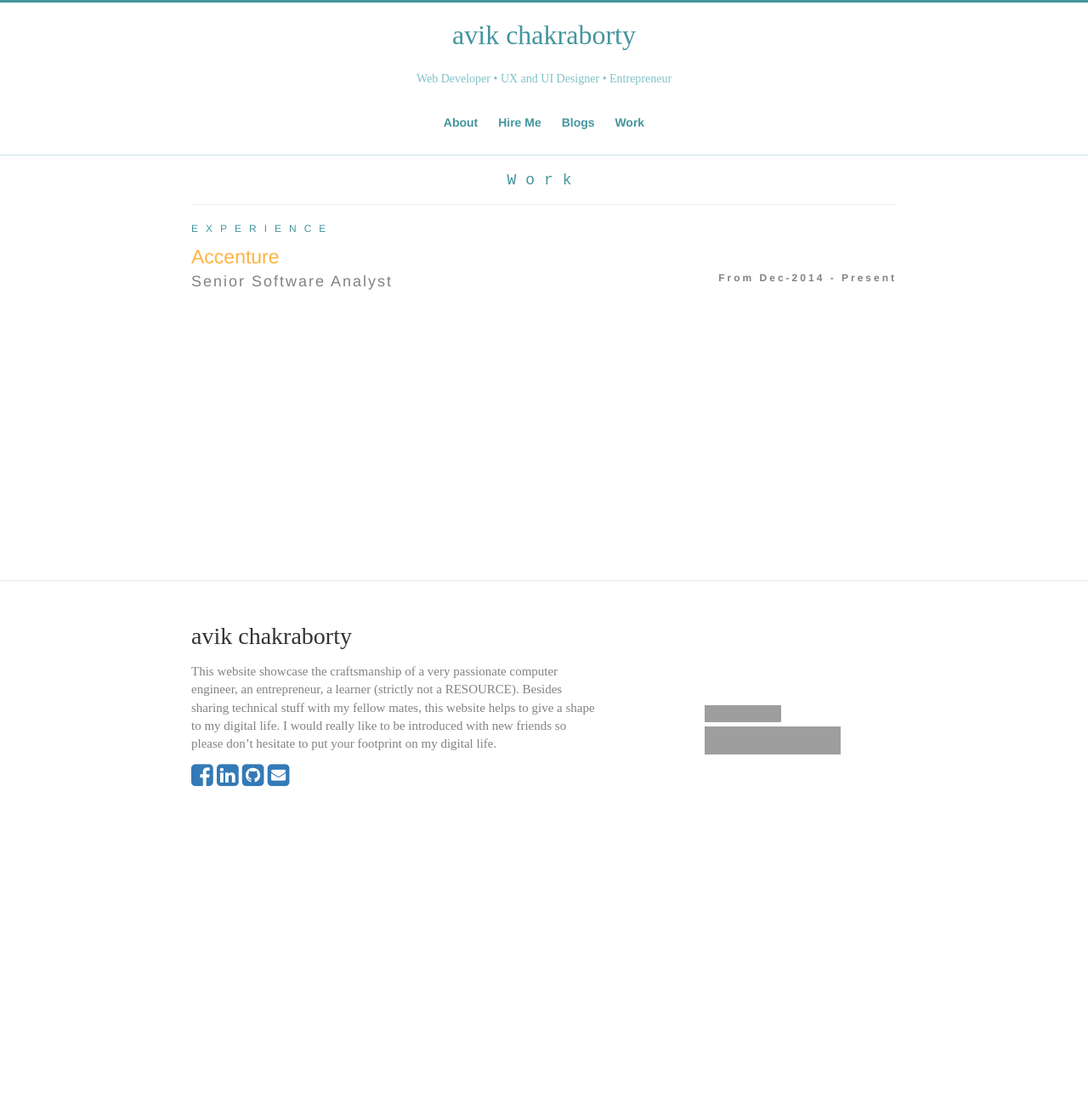
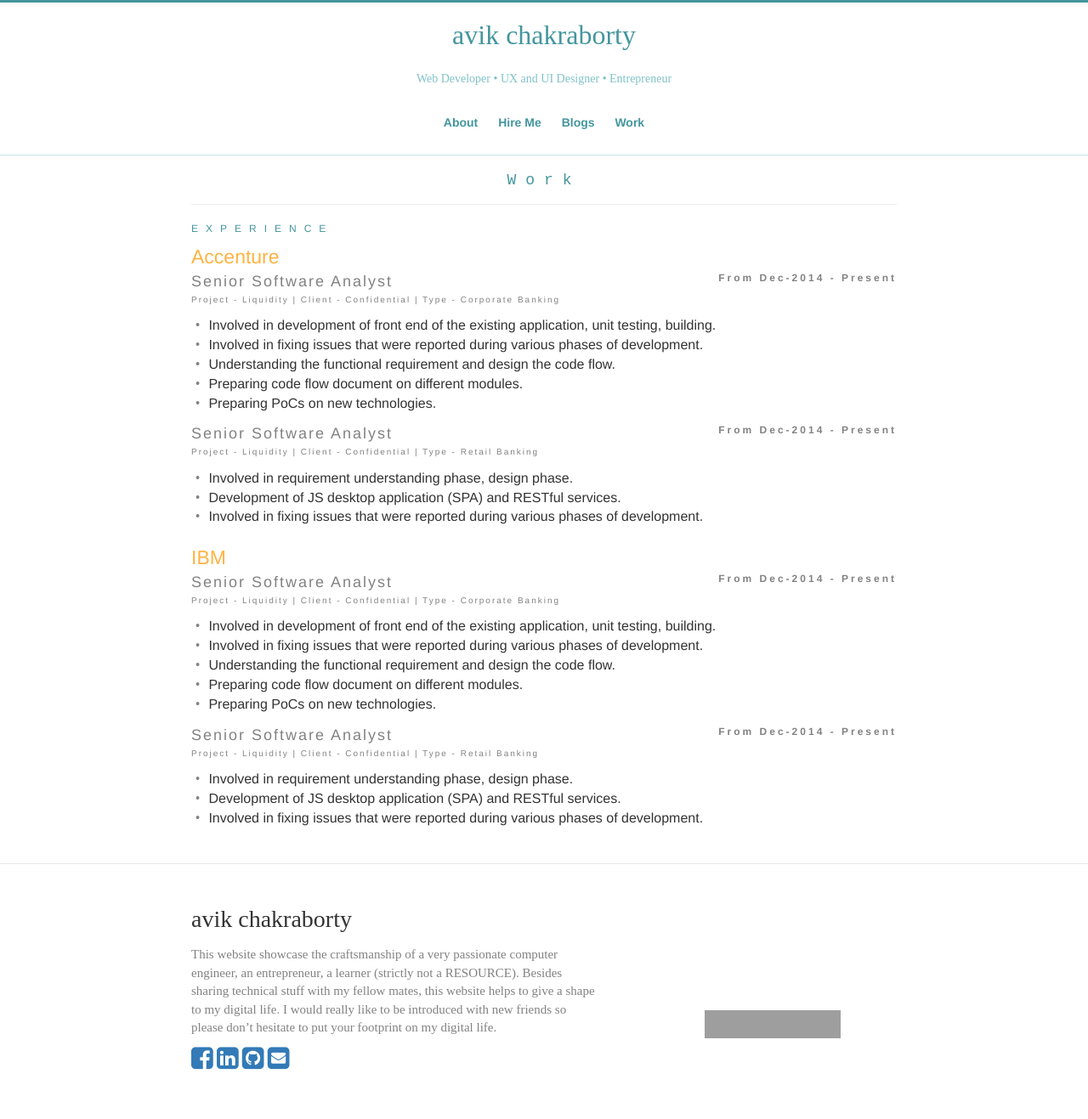
Before and after one commit to avikjis27/avikjis27.github.io, a Jekyll site: the page built from work.html, in a window 1280 px wide. Shown: the whole page at 85% size. Built offline with Jekyll 4.4.1, drawn with Linux system fonts in a browser that asks for light colours; nearby versions of some CDN libraries; some web fonts are replaced; before the commit the page ends 983 px from its top, so only the background shows below that; grey boxes are pictures that could not be loaded.

Commit message:
Experience modified

```diff
--- a/_sass/_work.scss
+++ b/_sass/_work.scss
@@ -25,5 +25,34 @@
     float: left;
 
   }
+  .company-project {
+    /* float: left; */
+    font-size: 10px;
+    letter-spacing: 2px;
+    color: #828282;
+    /* float: left; */
+    margin-top: 27px;
+}
+  .company-resp{
+    margin-top: 12px;
+    padding-bottom:12px;
+    font-size: 16px;
+  }
+   ul {
+      list-style: none;
+      padding:0;
+      margin:0;
+  }
+
+  li {
+      padding-left: 1em;
+      text-indent: -.7em;
+  }
+
+  li:before {
+      content: "\002022"; font-family:"Webdings";
+      color: $grey-color;
+      padding-right: 10px;
+  }
 
 }
--- a/work.html
+++ b/work.html
@@ -11,8 +11,67 @@
     <div class="company-designation">Senior Software Analyst</div>
     <div class="company-duration animated fadeInRight">From Dec-2014 - Present</div>
   </div>
-  <p>
+  <div class="company-project">
+    Project - Liquidity | Client - Confidential | Type - Corporate Banking
+  </div>
+  <div class="company-resp">
+  <ul>
+    <li>Involved in development of front end of  the existing application, unit testing, building.</li>
+    <li>Involved in fixing issues that were reported during various phases of development.</li>
+    <li>Understanding the functional requirement and design the code flow.</li>
+    <li>Preparing code flow document on different modules.</li>
+    <li>Preparing PoCs on new technologies.</li>
+  </ul>
+</div>
 
-  </p>
 
+<div>
+  <div class="company-designation">Senior Software Analyst</div>
+  <div class="company-duration animated fadeInRight">From Dec-2014 - Present</div>
+</div>
+<div class="company-project">
+  Project - Liquidity | Client - Confidential | Type - Retail Banking
+</div>
+<div class="company-resp">
+<ul>
+  <li>Involved in requirement understanding phase, design phase.</li>
+  <li>Development of JS desktop application (SPA) and RESTful services.</li>
+  <li>Involved in fixing issues that were reported during various phases of development.</li>
+
+</ul>
+</div>
+<div class="company-header">IBM</div>
+<div>
+  <div class="company-designation">Senior Software Analyst</div>
+  <div class="company-duration animated fadeInRight">From Dec-2014 - Present</div>
+</div>
+<div class="company-project">
+  Project - Liquidity | Client - Confidential | Type - Corporate Banking
+</div>
+<div class="company-resp">
+<ul>
+  <li>Involved in development of front end of  the existing application, unit testing, building.</li>
+  <li>Involved in fixing issues that were reported during various phases of development.</li>
+  <li>Understanding the functional requirement and design the code flow.</li>
+  <li>Preparing code flow document on different modules.</li>
+  <li>Preparing PoCs on new technologies.</li>
+</ul>
+</div>
+
+
+<div>
+<div class="company-designation">Senior Software Analyst</div>
+<div class="company-duration animated fadeInRight">From Dec-2014 - Present</div>
+</div>
+<div class="company-project">
+Project - Liquidity | Client - Confidential | Type - Retail Banking
+</div>
+<div class="company-resp">
+<ul>
+<li>Involved in requirement understanding phase, design phase.</li>
+<li>Development of JS desktop application (SPA) and RESTful services.</li>
+<li>Involved in fixing issues that were reported during various phases of development.</li>
+
+</ul>
+</div>
 </section>
```
